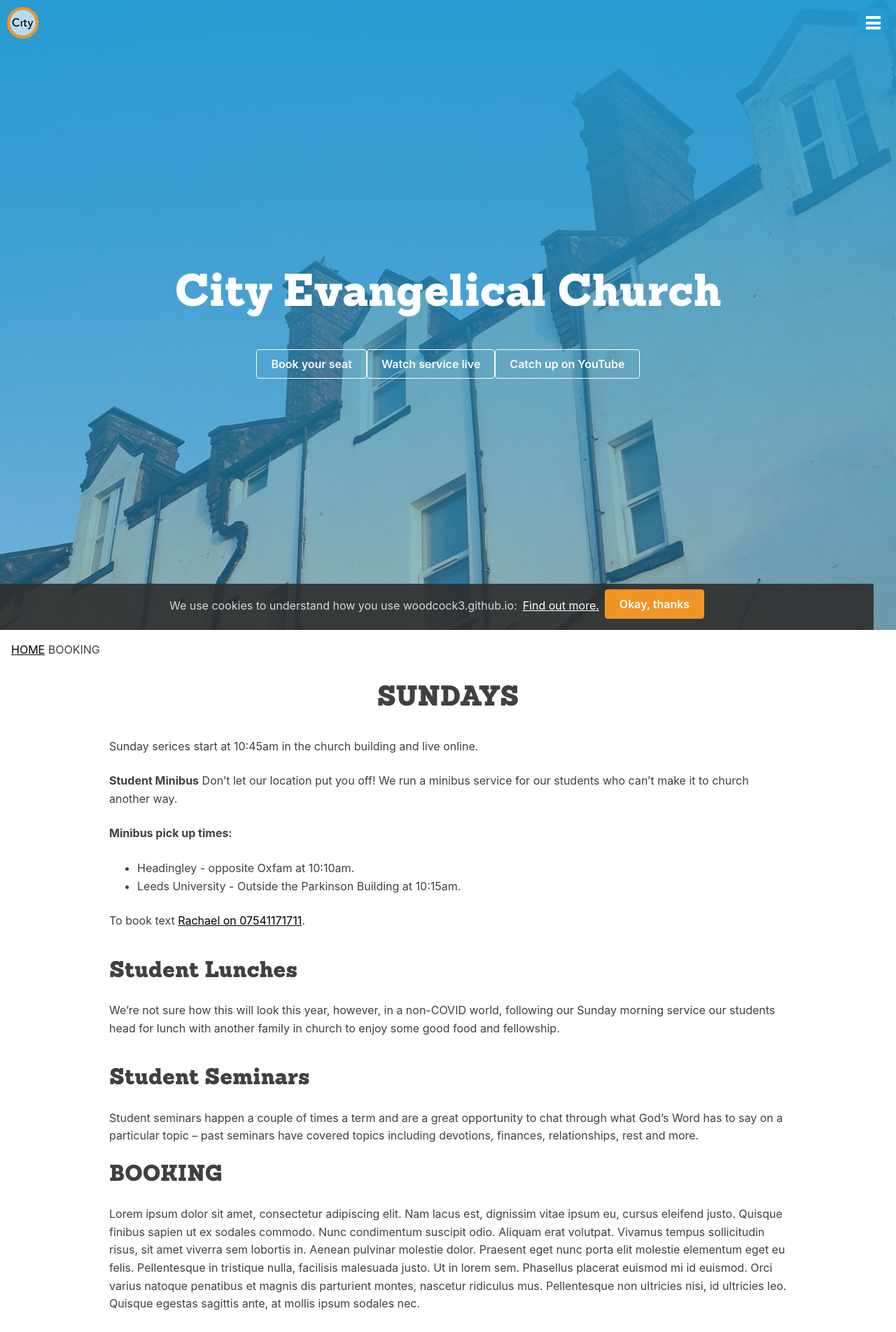
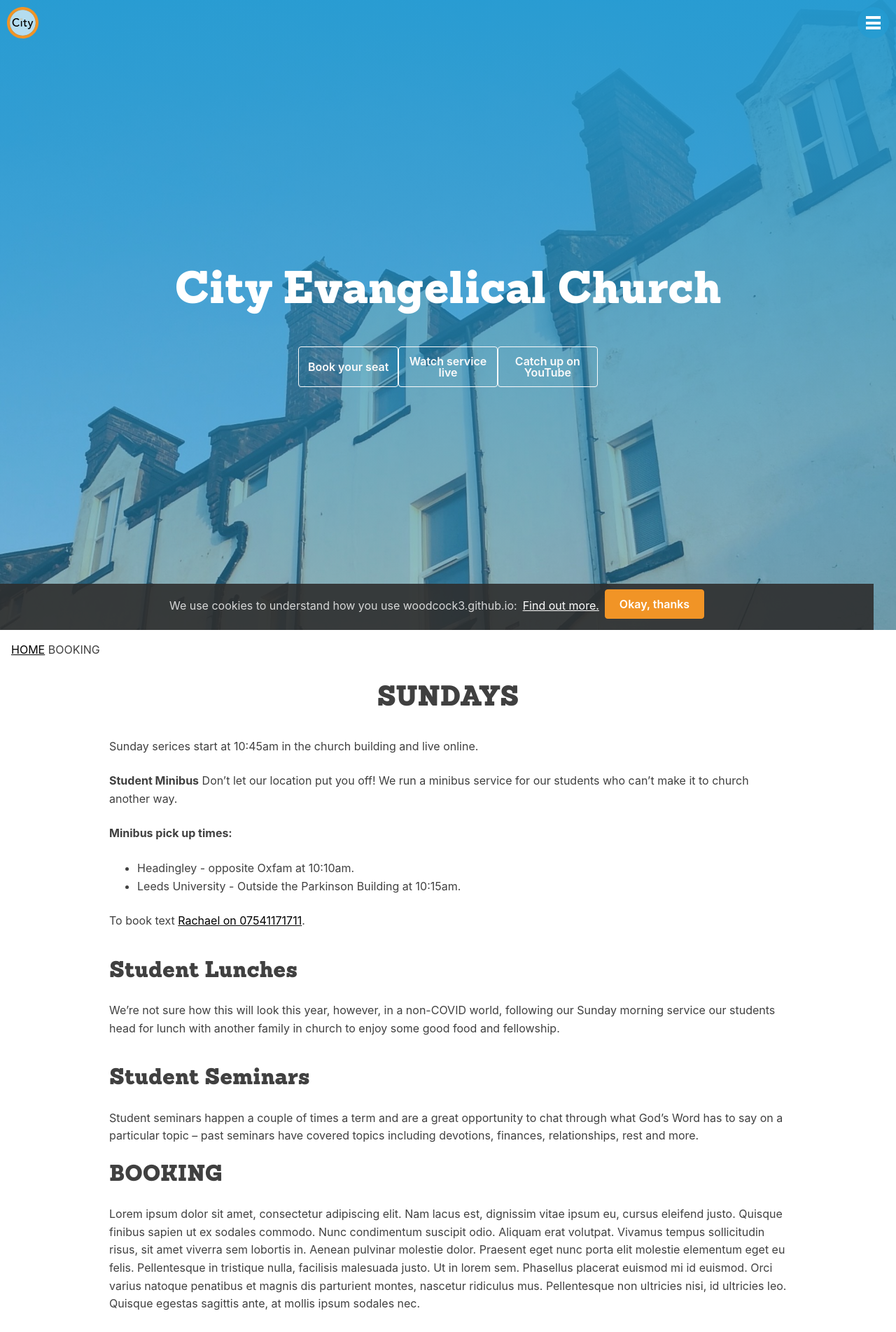
Before and after one commit to woodcox/city-jekyll, a Jekyll site: the page built from pages/_sunday/2021-01-03-booking.md, in a window 1280 px wide. Shown: the top 1903 px of the page at 70% size. Built offline with Jekyll 4.4.1, drawn with Linux system fonts in a browser that asks for light colours.

Commit message:
Update hero.html

```diff
--- a/_includes/components/hero.html
+++ b/_includes/components/hero.html
@@ -9,9 +9,9 @@
   </div>
   <div class="hero-buttons medium-container">
     <div class="flex-row">
-      <button class="muted-button hero-button one-third">Book your seat</button>
-      <button class="muted-button hero-button one-third">Watch service live</button>
-      <button class="muted-button hero-button one-third">Catch up on YouTube</button>
+      <button class="muted-button hero-button flex-small one-third">Book your seat</button>
+      <button class="muted-button hero-button flex-small one-third">Watch service live</button>
+      <button class="muted-button hero-button flex-small one-third">Catch up on YouTube</button>
     </div>
   </div>
 </section>
```
